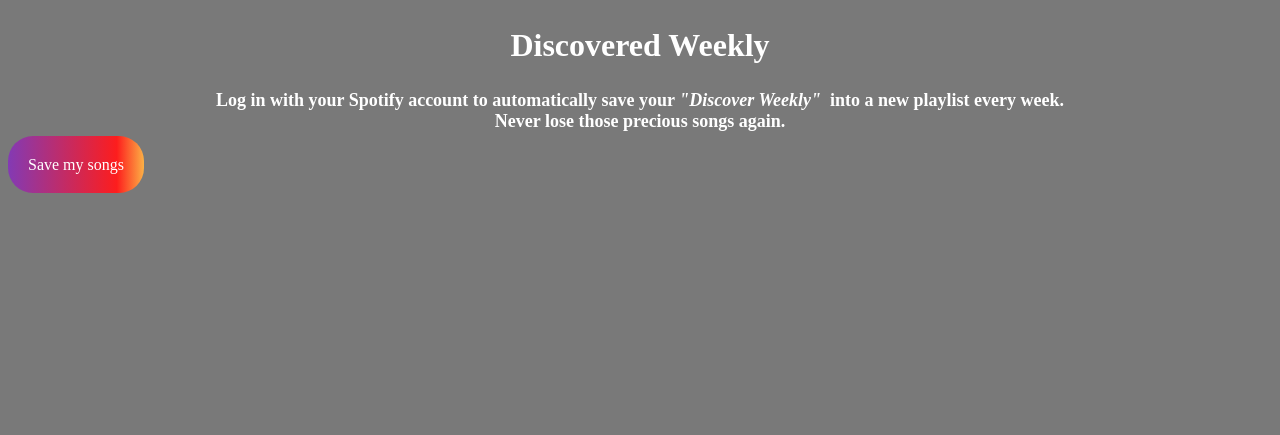
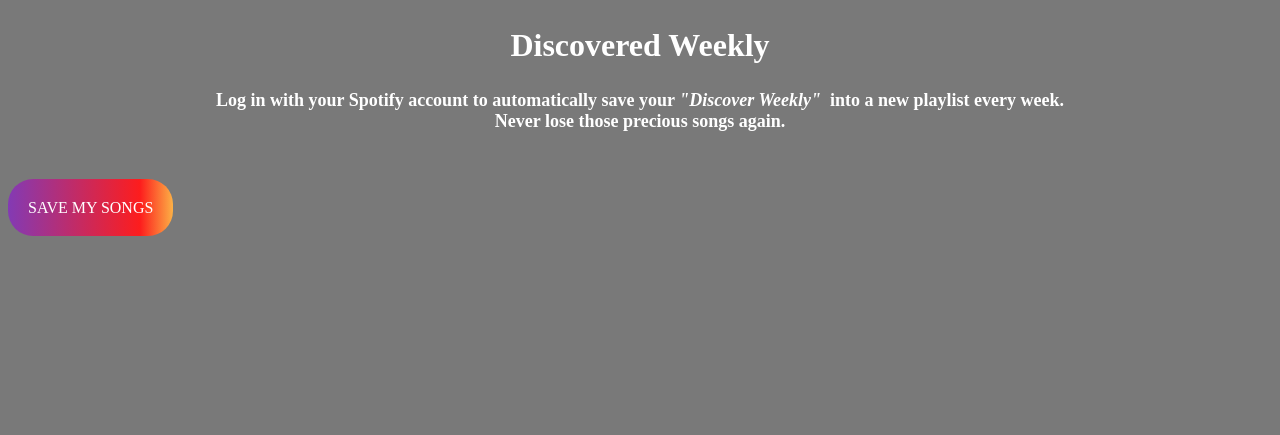
Before and after one commit to bjoernpl/DiscoveredWeekly, a Flask app: page / in a window 1280 px wide. Shown: the top 435 px of the page. Run offline with Flask 2, Linux system fonts and the light colour scheme.

Commit message:
adjusted style

```diff
--- a/static/styles/main.css
+++ b/static/styles/main.css
@@ -11,16 +11,19 @@
   text-align: center;
   font-size: xx-large;
   color: white;
+  font-family:'Open Sans' sans-serif;
 }
 
 .subtitle {
   text-align: center;
   font-size: large;
   color: white;
+  font-family:'Open Sans' sans-serif;
+
 }
 
 .small_text {
-
+  font-family:'Open Sans' sans-serif;
 }
 
 .gradient {
@@ -32,12 +35,12 @@
 .round_button {
   border-radius: 25px;
   padding: 20px;
-  margin: 0 auto;
 }
 
 .button {
   color: white;
   text-decoration: none;
+  text-align: center;
 }
 
 .button:hover {
--- a/templates/main.html
+++ b/templates/main.html
@@ -7,9 +7,7 @@
     <meta name="description" content="">
     <meta name="page_type" content="np-template-header-footer-from-plugin">
     <title>Startseite</title>
-    <link rel="stylesheet" href="nicepage.css" media="screen">
 <link rel="stylesheet" href="{{ url_for('static',filename='styles/main.css') }}" media="screen">
-    <link id="u-theme-google-font" rel="stylesheet" href="https://fonts.googleapis.com/css?family=Roboto:100,100i,300,300i,400,400i,500,500i,700,700i,900,900i|Open+Sans:300,300i,400,400i,600,600i,700,700i,800,800i">
     <link id="u-page-google-font" rel="stylesheet" href="https://fonts.googleapis.com/css?family=Open+Sans:300,300i,400,400i,600,600i,700,700i,800,800i">
 
 
@@ -36,9 +34,9 @@
         </h4>
       </div>
     </section>
-    <section class="section" id="sec-982c">
+    <section style="margin-top: 50pt" class="section" id="sec-982c">
       <div>
-        <a href="{{url_for('login')}}" class="button round_button gradient">Save my songs</a>
+        <a href="{{url_for('login')}}" class="button round_button gradient">SAVE MY SONGS</a>
       </div>
     </section>
 
```
